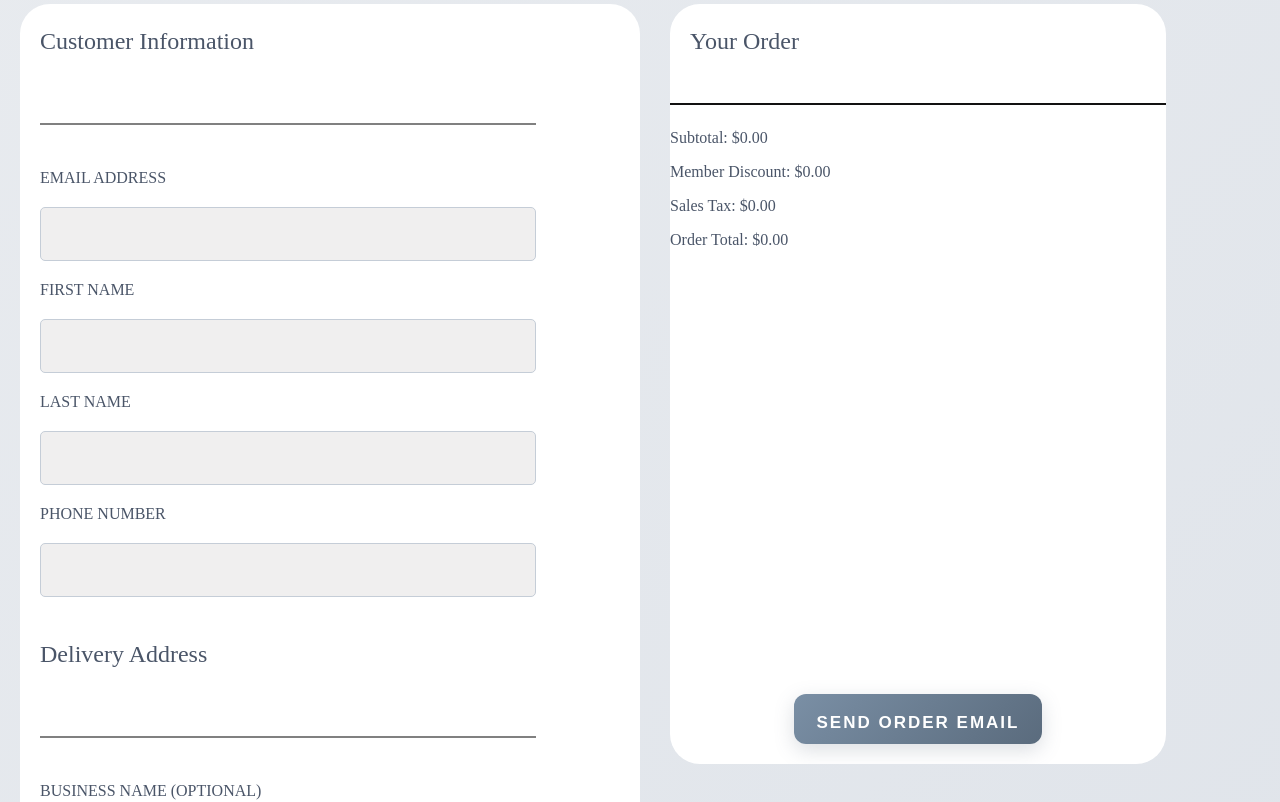
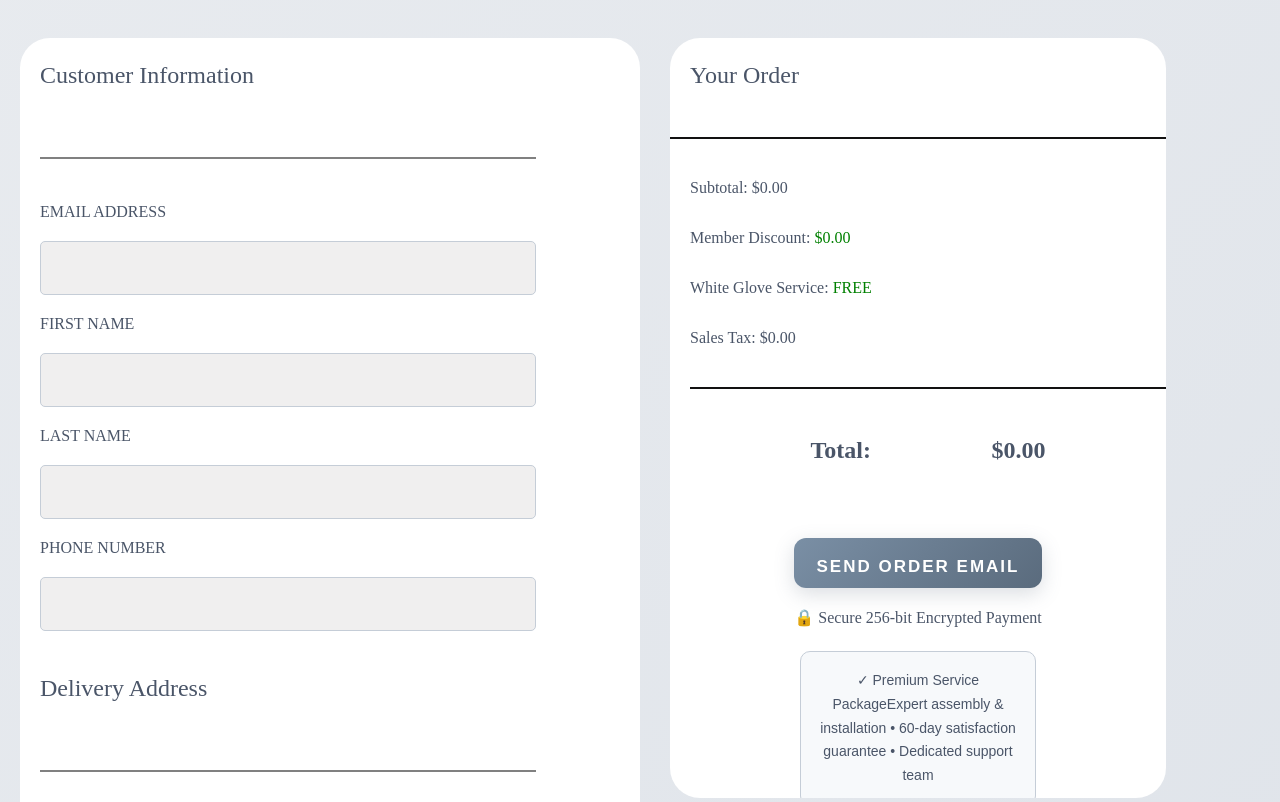
Before and after one commit to jh115424/Corporate-Collection-Sass-React-Project, a React (Vite) app: page /checkoutPage in a window 1280 px wide. Shown: the part 160-962 px from the top of the page. Built offline with nearby package versions, Linux system fonts and the light colour scheme.

Commit message:
All main logic finally done

```diff
--- a/src/Components/CheckoutPage.jsx
+++ b/src/Components/CheckoutPage.jsx
@@ -293,11 +293,15 @@ export default function CheckoutPage({ cart, setCart }) {
             <div className="pricingBreakdown">
               <p className="subTotal">Subtotal: {`$${subtotal.toFixed(2)}`}</p>
               <p className="memberDiscount">
-                Member Discount: {`$${memberDiscount.toFixed(2)}`}
+                Member Discount: <span>{`$${memberDiscount.toFixed(2)}`}</span>
+              </p>
+              <p className="whiteGlove">
+                White Glove Service: <span>FREE</span>
               </p>
               <p className="salesTax">Sales Tax: {`$${salesTax.toFixed(2)}`}</p>
+              <div className="secondOrderTotalLine"></div>
               <p className="orderTotal">
-                Order Total: {`$${orderTotal.toFixed(2)}`}
+                Total: <span>{`$${orderTotal.toFixed(2)}`}</span>
               </p>
             </div>
           </div>
@@ -309,6 +313,11 @@ export default function CheckoutPage({ cart, setCart }) {
           >
             {send ? "isSending..." : "Send Order Email"}
           </button>
+          <div className="disclaimer">🔒 Secure 256-bit Encrypted Payment</div>
+          <div className="servicePackageTitle">
+            ✓ Premium Service PackageExpert assembly & installation • 60-day
+            satisfaction guarantee • Dedicated support team
+          </div>
         </div>
       </div>
     </>
@@ -334,20 +343,3 @@ export default function CheckoutPage({ cart, setCart }) {
 // Below the button, add a small text line with a lock icon saying the payment is secure and encrypted.
 // STEP 9 - ADD SERVICE BENEFITS BOX (OPTIONAL):
 // At the very bottom, add a highlighted box listing the premium services included like installation, guarantee period, and support team.
-
-// WHAT'S THE SAME:
-
-// Both map through the cart array to show items
-// Both display product images, names, and prices
-// Both calculate subtotal, member discount, and final total
-// Both use the same cart data from props
-
-// WHAT'S DIFFERENT:
-
-// Checkout page has NO plus/minus buttons (can't change quantities here)
-// Checkout page has NO remove buttons on individual items (can't delete items here)
-// Checkout is just for VIEWING and CONFIRMING the order, not editing it
-// Different styling to match the checkout layout
-
-// SO IT'S THE SAME CONCEPT - JUST WITHOUT THE EDITING BUTTONS!
-// The hard work of figuring out the map structure and price calculations is already done from the cart page - you're basically copying that logic but removing the interactive buttons!
--- a/src/Components/checkOutPage.css
+++ b/src/Components/checkOutPage.css
@@ -27,10 +27,10 @@ body {
 .formUnderline {
   border: none;
   width: 100%;
-  /* Set height and background color to make the line visible */
+
   height: 2px;
   background-color: gray;
-  /* Add margins for spacing */
+
   margin: 1.5rem 0;
 }
 
@@ -50,8 +50,9 @@ body {
 }
 .checkoutContainer {
   display: flex;
+  margin-top: 50px;
   gap: 30px;
-  min-height: 100vh; /* CHANGED FROM height: 500px */
+  min-height: 100vh;
   width: 100%;
 }
 
@@ -67,11 +68,12 @@ body {
   background-color: white;
   border-radius: 30px;
   width: 40%;
-  height: auto;
+  height: 1100px;
   position: sticky;
+
   top: 20px;
-  max-height: calc(100vh - 40px); /* ADD THIS */
-  overflow-y: auto; /* ADD THIS */
+  max-height: calc(100vh - 40px);
+  overflow-y: auto;
 }
 
 .textAreaBox {
@@ -91,8 +93,8 @@ body {
 }
 
 .sendOrderButton {
-  margin-top: auto;
-  margin-bottom: 20px;
+  margin-top: 50px;
+
   width: 200px;
   height: 50px;
   margin-left: auto;
@@ -154,3 +156,62 @@ body {
   background-color: rgb(18, 17, 17);
   margin: 1.5rem 0;
 }
+
+.pricingBreakdown {
+  display: flex;
+  flex-direction: column;
+  margin-left: 20px;
+}
+
+.memberDiscount span {
+  color: green;
+}
+
+.whiteGlove span {
+  color: green;
+}
+
+.secondOrderTotalLine {
+  display: flex;
+  justify-content: center;
+  width: 100%;
+  height: 2px;
+  background-color: rgb(18, 17, 17);
+  margin: 1.5rem 0;
+}
+
+.orderTotal {
+  text-align: center;
+  font-size: 24px;
+  font-weight: 600;
+  display: flex;
+  justify-content: center;
+  justify-content: space-evenly;
+  align-items: center;
+}
+
+.disclaimer {
+  margin-top: 20px;
+}
+
+.servicePackageTitle {
+  margin-left: auto;
+  margin-right: auto;
+  width: 200px;
+  height: 300px;
+  background: #f7f9fb;
+  border: 1px solid #c5cdd7;
+  border-radius: 10px;
+  padding: 17px;
+  margin-top: 24px;
+  font-size: 13px;
+  color: #5a6b7d;
+  font-family: "Arial", sans-serif;
+  text-align: center;
+  line-height: 1.7;
+
+  display: block;
+  margin-bottom: 7px;
+  color: #4a5568;
+  font-size: 14px;
+}
```
